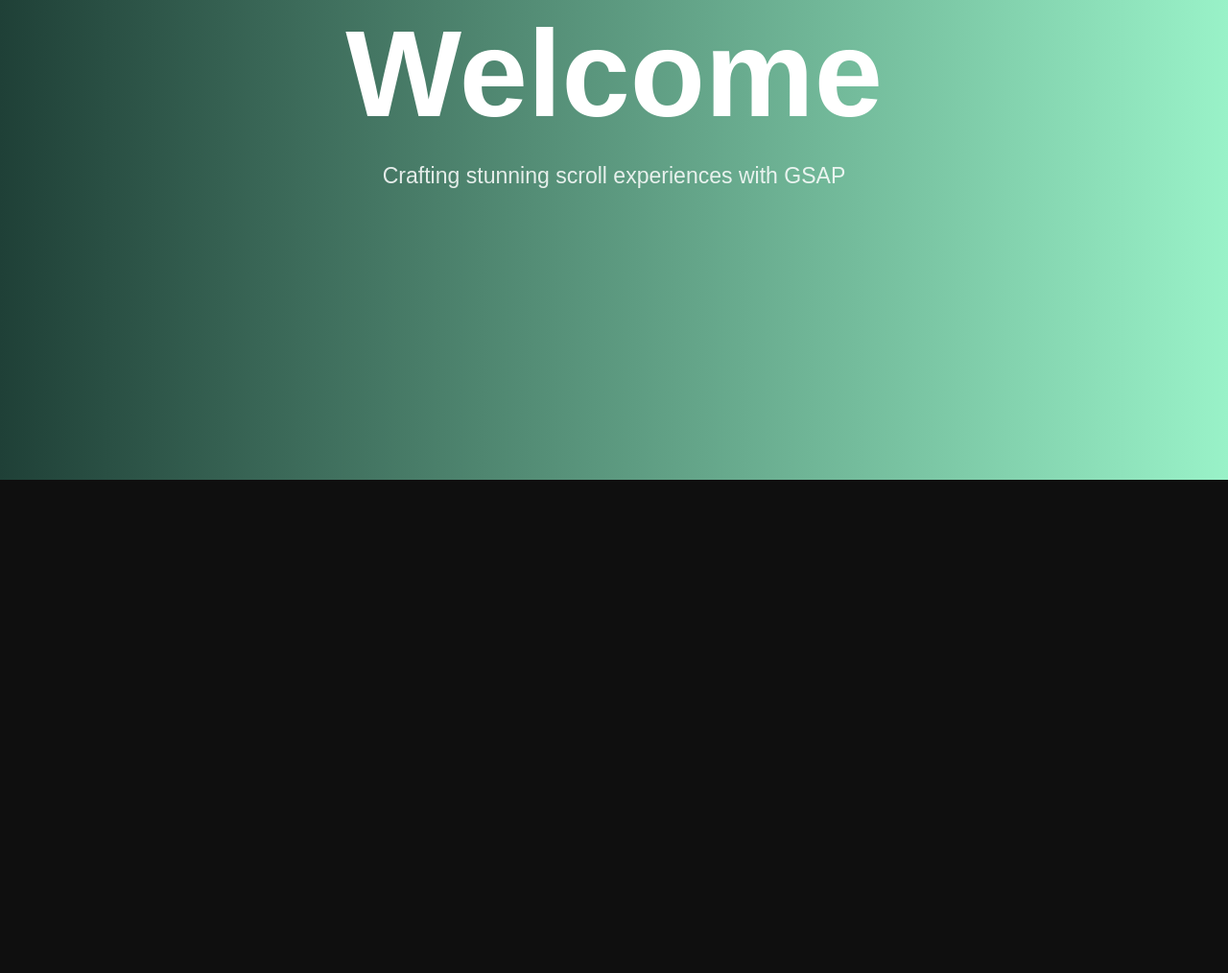
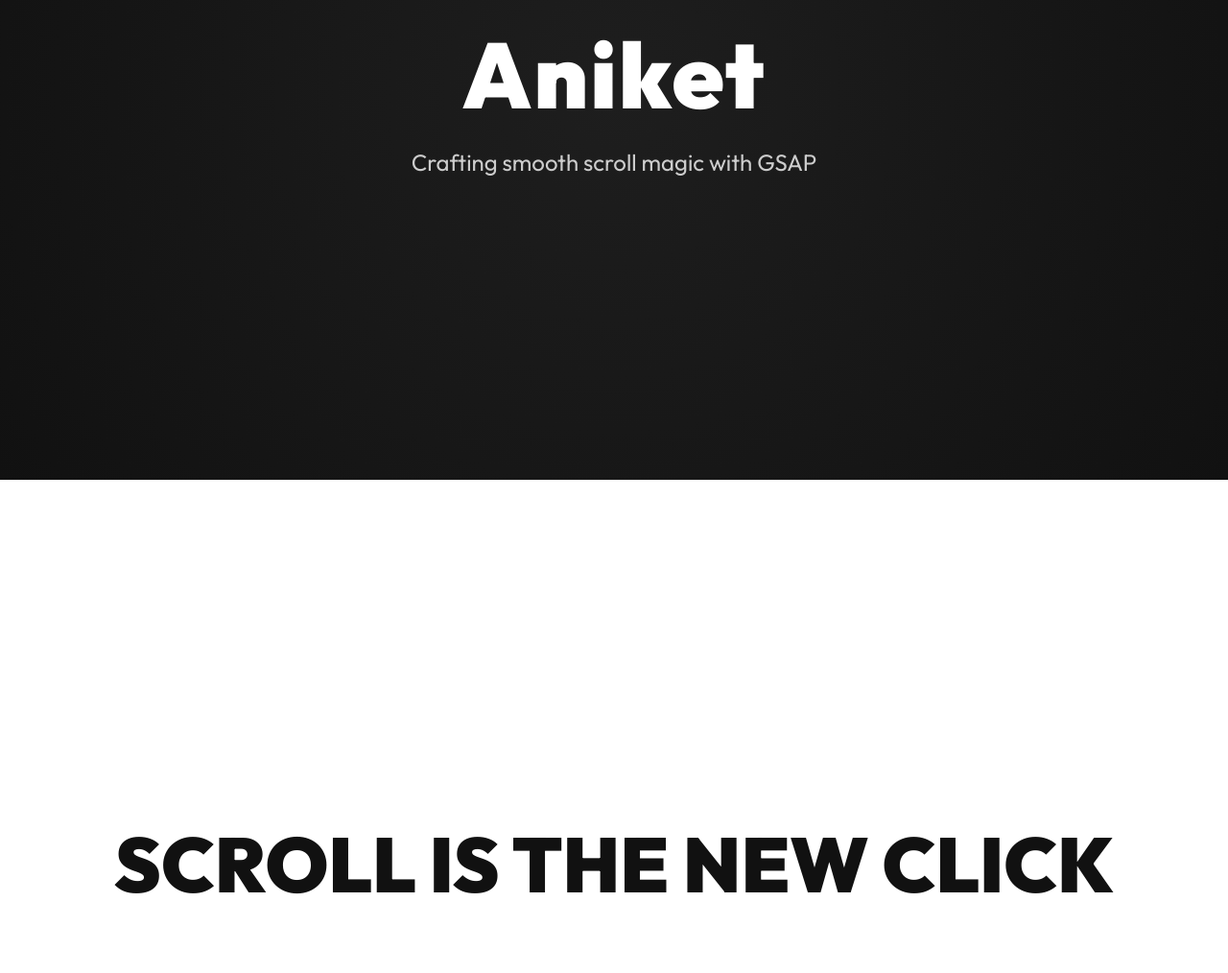
Before and after one commit to aniket-gaikwad30/GSAP-Mini-projects, a plain HTML site: page Day2-project/index.html in a window 1280 px wide. Shown: the part 300-1314 px from the top of the page at 96% size. Before the commit the page ends 800 px from the top, so only its background shows below. Drawn offline with nearby package versions, Linux system fonts and the light colour scheme.

Commit message:
💫 Final polished GSAP scroll experience

```diff
--- a/Day2-project/index.html
+++ b/Day2-project/index.html
@@ -3,27 +3,26 @@
 <head>
   <meta charset="UTF-8" />
   <meta name="viewport" content="width=device-width, initial-scale=1.0"/>
-  <title>Scroll Experience by Aniket</title>
+  <title>Aniket — Scroll Magic</title>
   <link rel="stylesheet" href="style.css" />
+  <link href="https://fonts.googleapis.com/css2?family=Outfit:wght@400;700;900&display=swap" rel="stylesheet">
 </head>
 <body>
 
-  <div id="page1" class="section">
-    <h1 class="title">Welcome</h1>
-    <p class="subtitle">Crafting stunning scroll experiences with GSAP</p>
-  </div>
+  <section class="section hero">
+    <h1 class="hero-title">Aniket</h1>
+    <p class="hero-subtitle">Crafting smooth scroll magic with GSAP</p>
+  </section>
 
-  <div id="page2" class="section">
-    <h1 id="experience-text">Experiences</h1>
-    <div class="circle"></div>
-  </div>
+  <section class="section scroll-section">
+    <h1 class="scroll-heading">Scroll is the new Click</h1>
+  </section>
 
-  <div id="page3" class="section">
-    <img class="parallax-img" src="https://images.unsplash.com/photo-1506744038136-46273834b3fb?auto=format&fit=crop&w=1500&q=80" alt="Creative"/>
-    <h2 class="outro-text">Let's Connect on LinkedIn</h2>
-  </div>
+  <section class="section showcase">
+    <img class="showcase-img" src="https://images.unsplash.com/photo-1557683304-673a23048d34?auto=format&fit=crop&w=1500&q=80" alt="Showcase Image" />
+    <h2 class="final-text">Let's Connect on LinkedIn</h2>
+  </section>
 
-  <!-- GSAP CDN -->
   <script src="https://cdnjs.cloudflare.com/ajax/libs/gsap/3.13.0/gsap.min.js"></script>
   <script src="https://cdnjs.cloudflare.com/ajax/libs/gsap/3.13.0/ScrollTrigger.min.js"></script>
   <script src="script.js"></script>
--- a/Day2-project/script.js
+++ b/Day2-project/script.js
@@ -1,39 +1,38 @@
 gsap.registerPlugin(ScrollTrigger);
 
-// Animate the "Experiences" scroll text
-gsap.to("#experience-text", {
-  x: "-160%",
+// Animate scroll heading horizontally
+gsap.to(".scroll-heading", {
+  x: "-100%",
   scrollTrigger: {
-    trigger: "#page2",
+    trigger: ".scroll-section",
     start: "top top",
     end: "bottom top",
-    scrub: 1.5,
+    scrub: 1,
     pin: true,
   },
 });
 
-// Animate the circle in page2
-gsap.from(".circle", {
-  scale: 0,
+// Showcase image parallax
+gsap.from(".showcase-img", {
+  y: 100,
+  scale: 1.2,
   opacity: 0,
   scrollTrigger: {
-    trigger: "#page2",
-    start: "top center",
-    end: "top 100px",
+    trigger: ".showcase-img",
+    start: "top 90%",
+    end: "top 40%",
     scrub: true,
   },
 });
 
-// Parallax effect on image in page3
-gsap.from(".parallax-img", {
-  y: 100,
-  scale: 1.2,
+// Final text fade in
+gsap.from(".final-text", {
   opacity: 0,
-  duration: 2,
+  y: 50,
+  duration: 1,
   scrollTrigger: {
-    trigger: "#page3",
+    trigger: ".final-text",
     start: "top 80%",
-    end: "top 30%",
-    scrub: true,
+    toggleActions: "play none none none",
   },
 });
--- a/Day2-project/style.css
+++ b/Day2-project/style.css
@@ -4,86 +4,66 @@
   box-sizing: border-box;
 }
 
-  html, body {
-    width: 100%;
-    height: 100%;
-    font-family: 'Poppins', sans-serif;
+body, html {
+  font-family: 'Outfit', sans-serif;
+  background: #111;
+  color: #fff;
+  scroll-behavior: smooth;
   overflow-x: hidden;
-    background: #0f0f0f;
-    color: white;
 }
 
 .section {
-    width: 100%;
-    height: 100vh;
-    position: relative;
+  min-height: 100vh;
   display: flex;
-    flex-direction: column;
   align-items: center;
   justify-content: center;
+  flex-direction: column;
+  text-align: center;
+  padding: 2rem;
 }
 
-  #page1 {
-    background: linear-gradient(to right, #1f4037, #99f2c8);
+.hero {
+  background: radial-gradient(circle at center, #1e1e1e, #111);
 }
 
-  .title {
-    font-size: 10vw;
-    font-weight: 800;
-    animation: fadeIn 1.2s ease-in-out;
+.hero-title {
+  font-size: clamp(3rem, 10vw, 6rem);
+  font-weight: 900;
+  letter-spacing: 2px;
 }
 
-  .subtitle {
-    font-size: 1.8vw;
-    margin-top: 20px;
-    opacity: 0.85;
+.hero-subtitle {
+  font-size: clamp(1rem, 2.5vw, 1.5rem);
+  margin-top: 1rem;
+  color: #ccc;
 }
 
-  #page2 {
-    background-color: white;
-    overflow: hidden;
-    color: black;
+.scroll-section {
+  background: #fff;
+  color: #111;
 }
 
-  #experience-text {
-    font-size: 15vw;
+.scroll-heading {
+  font-size: clamp(2rem, 8vw, 5rem);
   font-weight: 900;
-    white-space: nowrap;
   text-transform: uppercase;
 }
 
-  .circle {
-    width: 150px;
-    height: 150px;
-    border-radius: 50%;
-    background: linear-gradient(135deg, #ff4e50, #f9d423);
-    position: absolute;
-    bottom: 10%;
-    right: 10%;
-    box-shadow: 0 0 30px rgba(0,0,0,0.2);
+.showcase {
+  background: #0f0f0f;
 }
 
-  #page3 {
-    background: #000000;
-    color: white;
-    text-align: center;
+.showcase-img {
+  width: 90%;
+  max-width: 600px;
+  border-radius: 20px;
+  margin-bottom: 2rem;
+  box-shadow: 0 10px 30px rgba(255, 255, 255, 0.1);
+  transform: scale(0.95);
 }
 
-  .parallax-img {
-    width: 60%;
-    height: auto;
-    border-radius: 12px;
-    margin-bottom: 30px;
-    box-shadow: 0 0 40px rgba(255, 255, 255, 0.1);
+.final-text {
+  font-size: clamp(1.5rem, 4vw, 3rem);
+  font-weight: 700;
+  color: #eee;
 }
-
-  .outro-text {
-    font-size: 3vw;
-    font-weight: 700;
-    animation: fadeIn 1.2s ease-in-out;
-  }
-
-  @keyframes fadeIn {
-    from { opacity: 0; transform: translateY(30px); }
-    to { opacity: 1; transform: translateY(0); }
-  }
```
Lines whose indentation alone changed are shown as unchanged.
